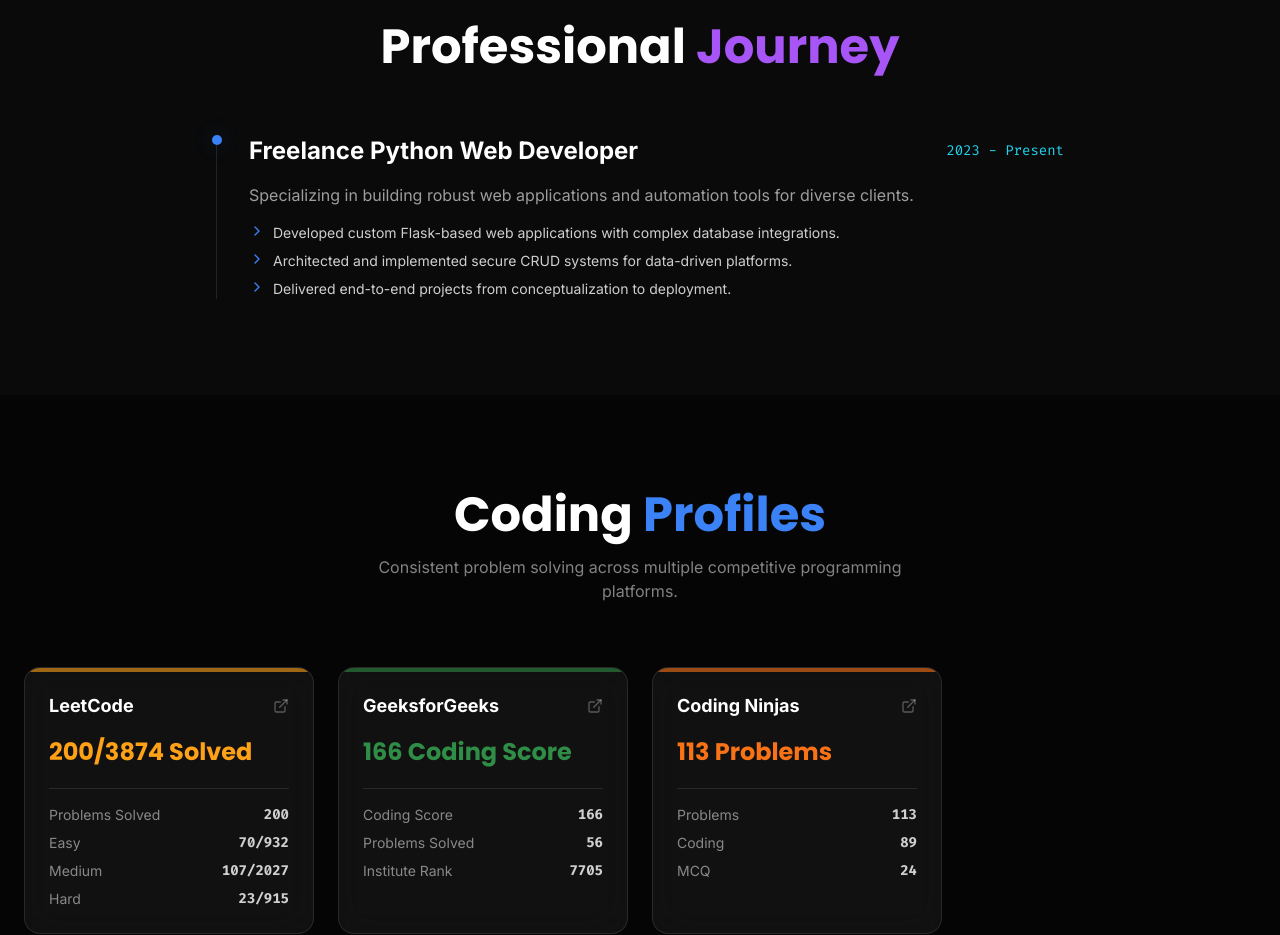
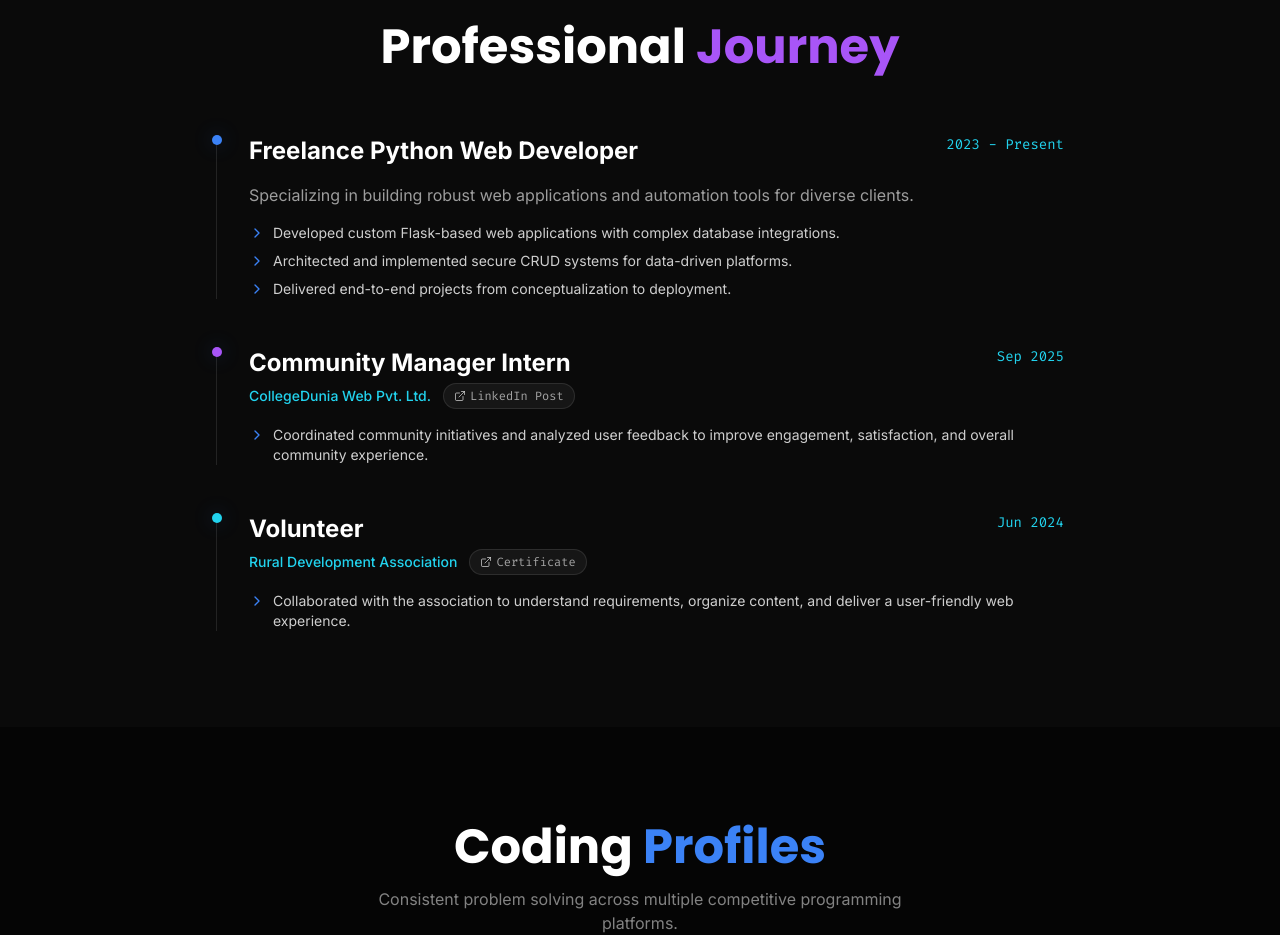
Before and after one commit to taniabhat/Portfolio, a React (Vite) app: page / in a window 1280 px wide. Shown: the part 4120-5055 px from the top of the page. Built offline with nearby package versions, Linux system fonts and the light colour scheme.

Commit message:
Experience update

```diff
--- a/src/App.tsx
+++ b/src/App.tsx
@@ -557,32 +557,99 @@
 };
 
 const Experience = () => {
+  const experiences = [
+    {
+      role: "Freelance Python Web Developer",
+      company: "",
+      period: "2023 - Present",
+      description: "Specializing in building robust web applications and automation tools for diverse clients.",
+      points: [
+        "Developed custom Flask-based web applications with complex database integrations.",
+        "Architected and implemented secure CRUD systems for data-driven platforms.",
+        "Delivered end-to-end projects from conceptualization to deployment."
+      ],
+      link: null,
+      linkText: "",
+      color: "bg-accent-primary"
+    },
+    {
+      role: "Community Manager Intern",
+      company: "CollegeDunia Web Pvt. Ltd.",
+      period: "Sep 2025",
+      description: "",
+      points: [
+        "Coordinated community initiatives and analyzed user feedback to improve engagement, satisfaction, and overall community experience."
+      ],
+      link: "https://www.linkedin.com/posts/taniabhatt_collegedunia-activity-7371220090215653377-fDsz",
+      linkText: "LinkedIn Post",
+      color: "bg-accent-secondary"
+    },
+    {
+      role: "Volunteer",
+      company: "Rural Development Association",
+      period: "Jun 2024",
+      description: "",
+      points: [
+        "Collaborated with the association to understand requirements, organize content, and deliver a user-friendly web experience."
+      ],
+      link: "https://drive.google.com/file/d/11jVSOhc2sVSbFW1nM0VVHHhzXksk990T/view",
+      linkText: "Certificate",
+      color: "bg-accent-cyan"
+    }
+  ];
+
   return (
     <section id="experience" className="py-24 bg-white/[0.02]">
       <div className="max-w-4xl mx-auto px-6">
         <h2 className="text-3xl md:text-5xl font-display font-bold mb-16 text-center">Professional <span className="text-accent-secondary">Journey</span></h2>
 
         <div className="space-y-12">
+          {experiences.map((exp, i) => (
             <motion.div
+              key={exp.role + i}
               initial={{ opacity: 0, x: -20 }}
               whileInView={{ opacity: 1, x: 0 }}
               viewport={{ once: true }}
+              transition={{ delay: i * 0.1 }}
               className="relative pl-8 border-l border-white/10"
             >
-            <div className="absolute left-[-5px] top-0 w-[10px] h-[10px] bg-accent-primary rounded-full neon-glow" />
-            <div className="flex flex-col md:flex-row md:items-center justify-between mb-4 gap-2">
-              <h3 className="text-2xl font-bold">Freelance Python Web Developer</h3>
-              <span className="text-sm font-mono text-accent-cyan">2023 - Present</span>
+              <div className={`absolute left-[-5px] top-0 w-[10px] h-[10px] ${exp.color} rounded-full neon-glow`} />
+              <div className="flex flex-col md:flex-row md:items-start justify-between mb-4 gap-2">
+                <div>
+                  <h3 className="text-2xl font-bold">{exp.role}</h3>
+                  {exp.company && (
+                    <div className="flex flex-wrap items-center gap-3 mt-1 text-sm">
+                      <span className="text-accent-cyan font-medium">{exp.company}</span>
+                      {exp.link && (
+                        <a
+                          href={exp.link}
+                          target="_blank"
+                          rel="noopener noreferrer"
+                          className="inline-flex items-center gap-1 text-xs font-mono text-white/60 hover:text-white bg-white/5 hover:bg-white/10 px-2.5 py-1 rounded-full border border-white/10 hover:border-white/30 transition-all"
+                        >
+                          <ExternalLink size={12} /> {exp.linkText}
+                        </a>
+                      )}
                     </div>
+                  )}
+                </div>
+                <span className="text-sm font-mono text-accent-cyan whitespace-nowrap">{exp.period}</span>
+              </div>
+              {exp.description && (
                 <p className="text-white/60 mb-4">
-              Specializing in building robust web applications and automation tools for diverse clients.
+                  {exp.description}
                 </p>
+              )}
               <ul className="space-y-2 text-sm text-white/80">
-              <li className="flex gap-2"><ChevronRight size={16} className="text-accent-primary shrink-0" /> Developed custom Flask-based web applications with complex database integrations.</li>
-              <li className="flex gap-2"><ChevronRight size={16} className="text-accent-primary shrink-0" /> Architected and implemented secure CRUD systems for data-driven platforms.</li>
-              <li className="flex gap-2"><ChevronRight size={16} className="text-accent-primary shrink-0" /> Delivered end-to-end projects from conceptualization to deployment.</li>
+                {exp.points.map((point, idx) => (
+                  <li key={idx} className="flex gap-2">
+                    <ChevronRight size={16} className="text-accent-primary shrink-0 mt-0.5" />
+                    <span>{point}</span>
+                  </li>
+                ))}
               </ul>
             </motion.div>
+          ))}
         </div>
       </div>
     </section>
```
Lines whose indentation alone changed are shown as unchanged.
